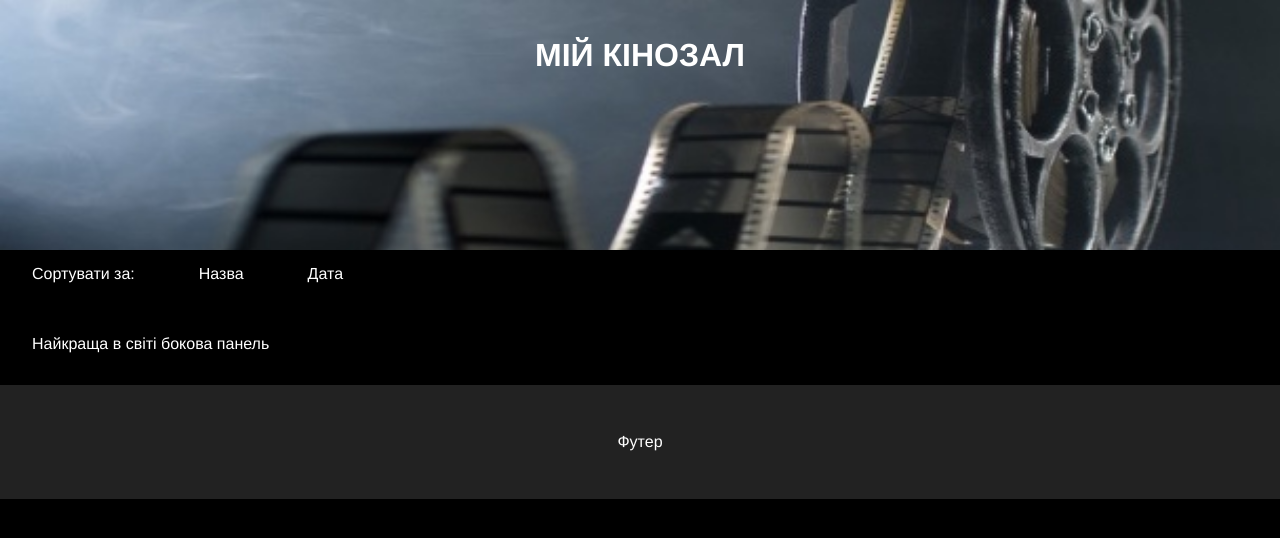
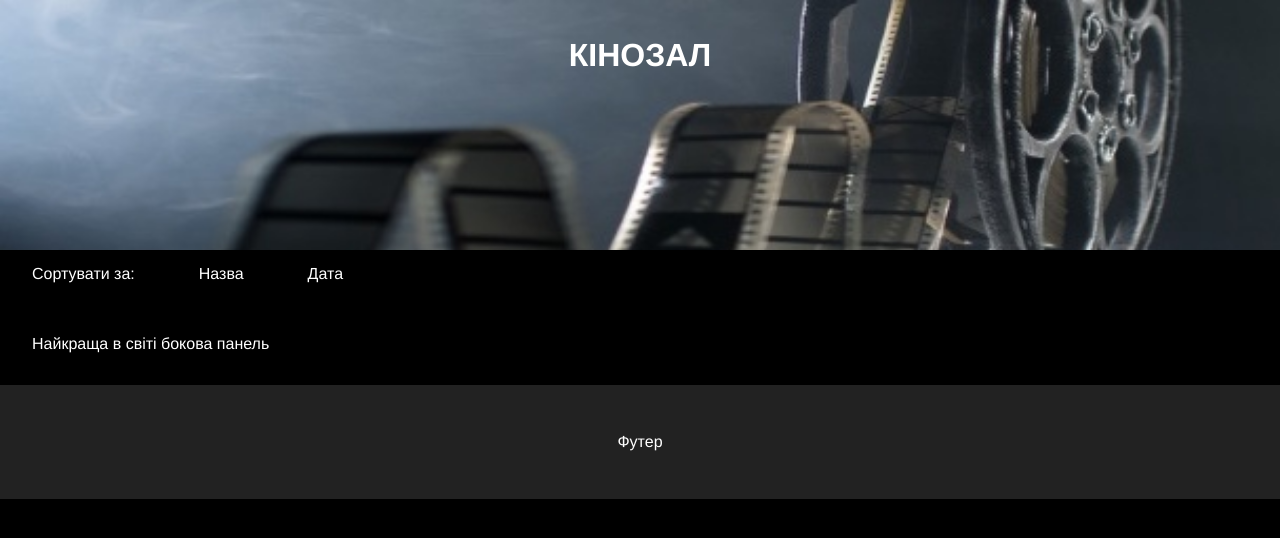
Before and after one commit to secobb/front-end-course, a plain HTML site: page index.html in a window 1280 px wide. Drawn offline with nearby package versions, Linux system fonts and the light colour scheme; files that its build step writes are made by us from their sources; no server answers.

Commit message:
update header

```diff
--- a/index.html
+++ b/index.html
@@ -10,7 +10,7 @@
   <body>
     <div class="container">
       <header class="header">
-        <h1 class="header__title">Мій Кінозал</h1>
+        <h1 class="header__title">Кінозал</h1>
       </header>
       <nav class="sort" id="sort">
         <div class="burger" onclick="toggleMobileMenu()">
```
